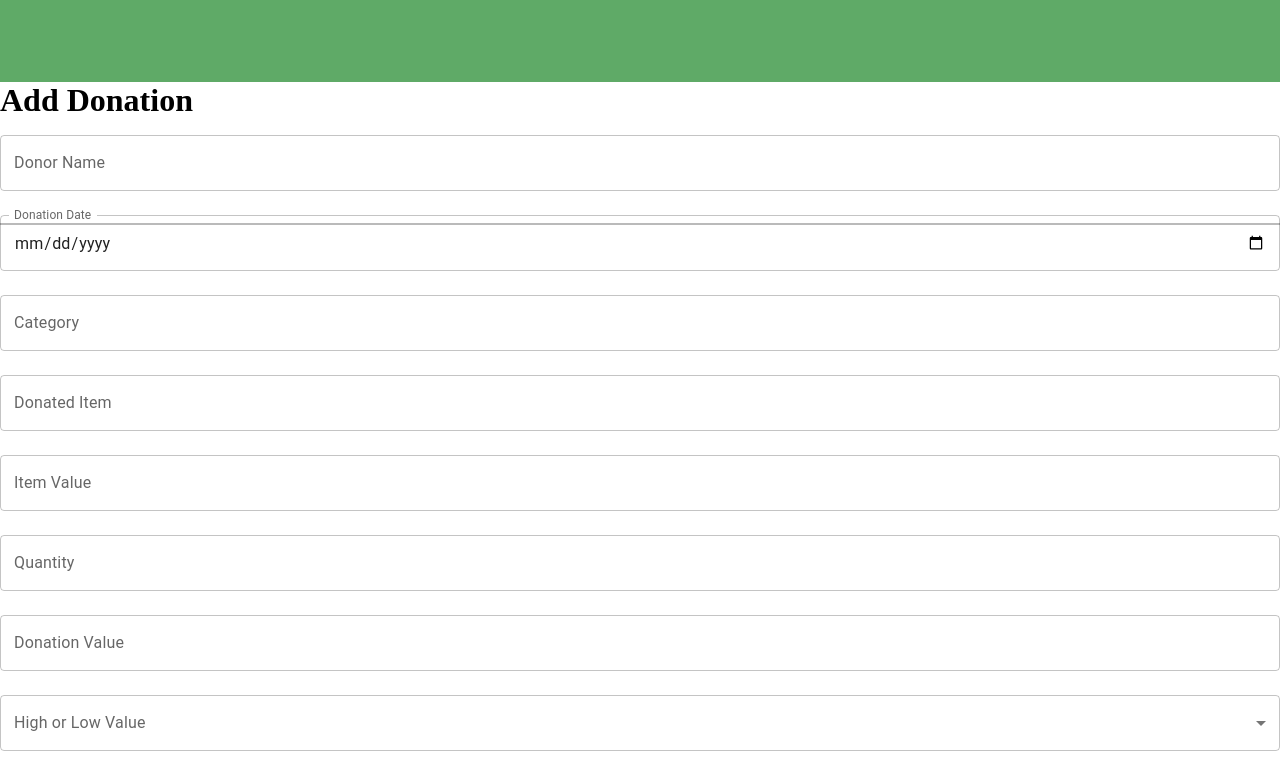
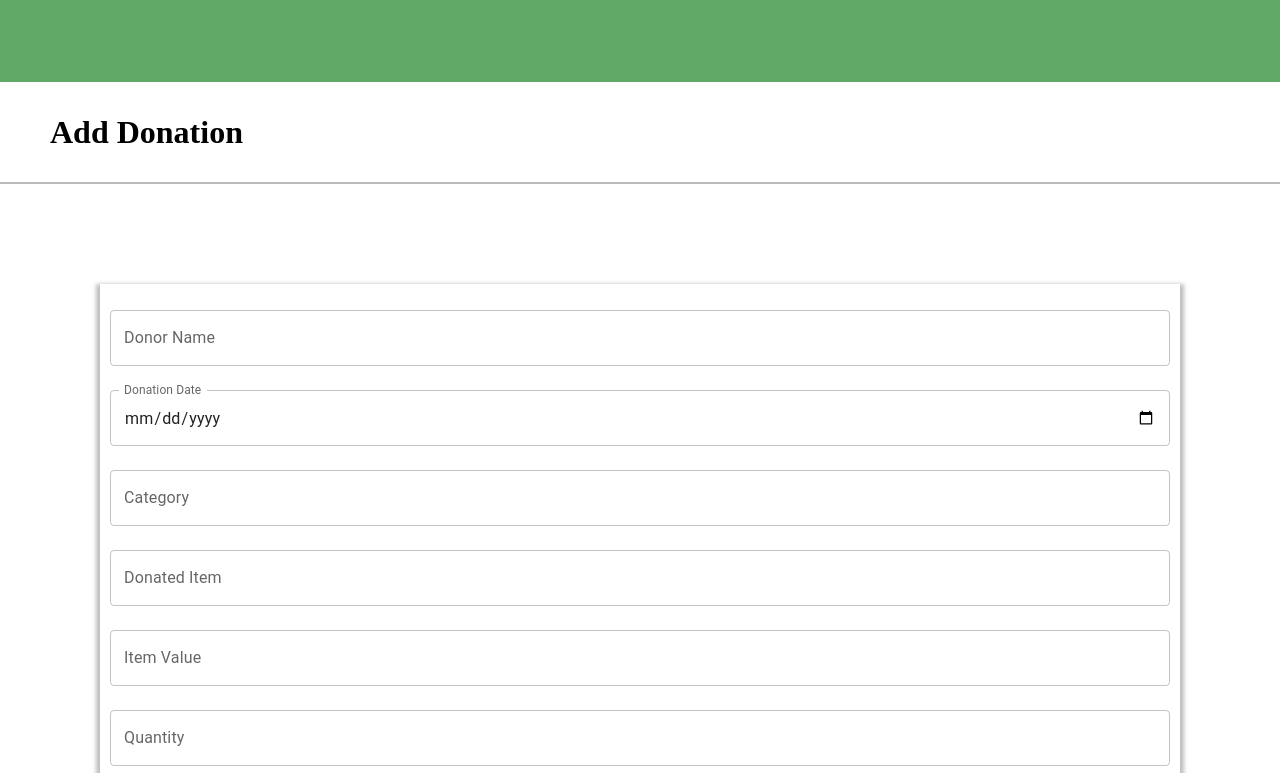
Before and after one commit to hack4impact-utk/mission-of-hope, a Next.js app: page /item/add in a window 1280 px wide. Shown: the top 773 px of the page. Built offline with nearby package versions, Linux system fonts and the light colour scheme.

Commit message:
Top bar is mostly finished

```diff
--- a/src/app/item/add/styles.css
+++ b/src/app/item/add/styles.css
@@ -9,10 +9,26 @@
   background-color: #379541cc;
 }
 
+.title {
+  display: flex;
+  align-items: center;
+  justify-content: flex-start;
+  height: 100px;
+}
+.title h1 {
+  padding-left: 50px;
+}
+
 .vector {
-  position: absolute;
+  /* position: absolute; */
   width: 100%;
   height: 0px;
   top: 223px;
   border: 1px solid rgba(118, 118, 118, 0.5);
 }
+
+.form-container {
+  margin: 100px;
+  padding: 10px;
+  box-shadow: 0px 4px 4px 4px rgba(0, 0, 0, 0.25);
+}
```
